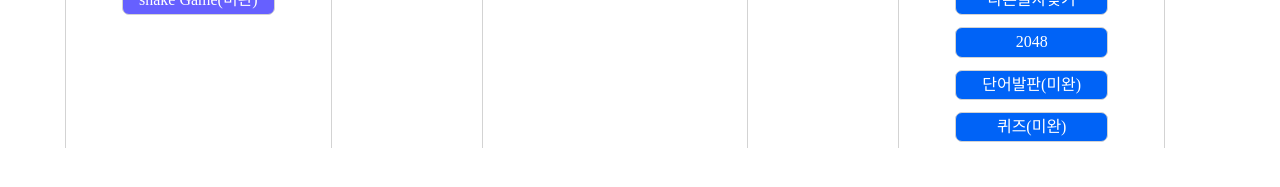
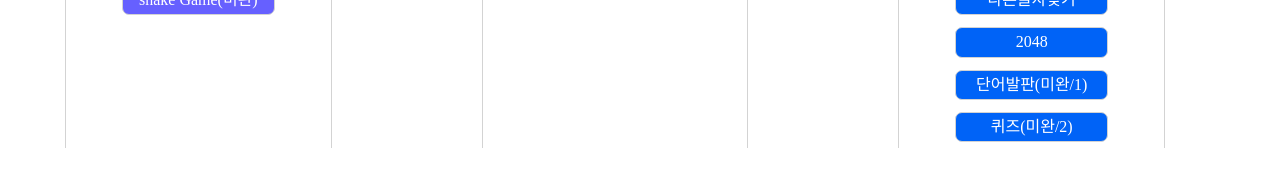
Before and after one commit to pho9902/webGames, a Next.js app: page / in a window 1280 px wide. Shown: the part 295-482 px from the top of the page. Built offline with nearby package versions, Linux system fonts and the light colour scheme.

Commit message:
Update index.tsx

```diff
--- a/src/components/Main/index.tsx
+++ b/src/components/Main/index.tsx
@@ -4,6 +4,8 @@ import { Wrap, Body, Category, Title } from "./style";
 
 export default function Main() {
   const router = useRouter();
+
+  // 추가할 게임 목록 : 테트리스, snake
   return (
     <Wrap>
       <Title>Web Games~!</Title>
@@ -50,14 +52,14 @@ export default function Main() {
             background="#0063F7"
             onClick={() => router.push("/wordCarpet")}
           >
-            단어발판(미완)
+            단어발판(미완/1)
           </CommonFillBtn>
 
           <CommonFillBtn
             background="#0063F7"
             onClick={() => router.push("/quiz")}
           >
-            퀴즈(미완)
+            퀴즈(미완/2)
           </CommonFillBtn>
         </Category>
       </Body>
```
